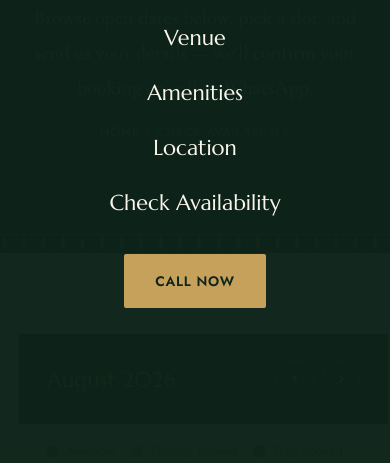
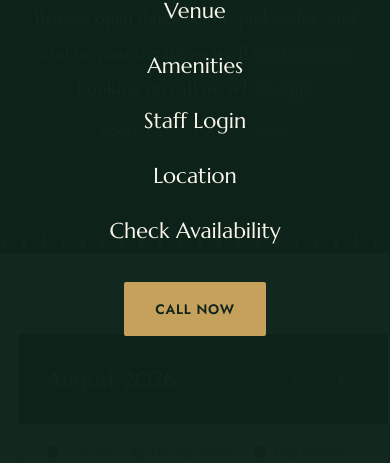
Before and after one commit to bandhanpartyplot/bandhan-party-plot, a plain HTML site: page booking.html in a window 390 px wide. Both pictures are taken after a click on the button 348 px from the left and 35 px from the top of the page. Shown: the part 311-774 px from the top of the page. Drawn offline with nearby package versions, Linux system fonts and the light colour scheme.

Commit message:
Update booking.html

```diff
--- a/booking.html
+++ b/booking.html
@@ -44,6 +44,7 @@
   <a href="index.html#about">About</a>
   <a href="index.html#highlights">Venue</a>
   <a href="index.html#amenities">Amenities</a>
+  <a href="admin-toggle" id="adminToggle">Staff Login</a>
   <a href="index.html#location">Location</a>
   <a href="booking.html">Check Availability</a>
   <a href="tel:+917016669124" class="btn btn-gold" style="margin-top:10px;">Call Now</a>
```
